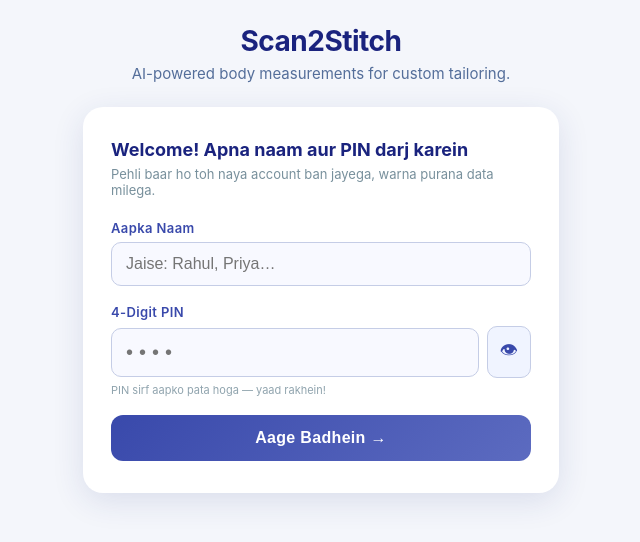
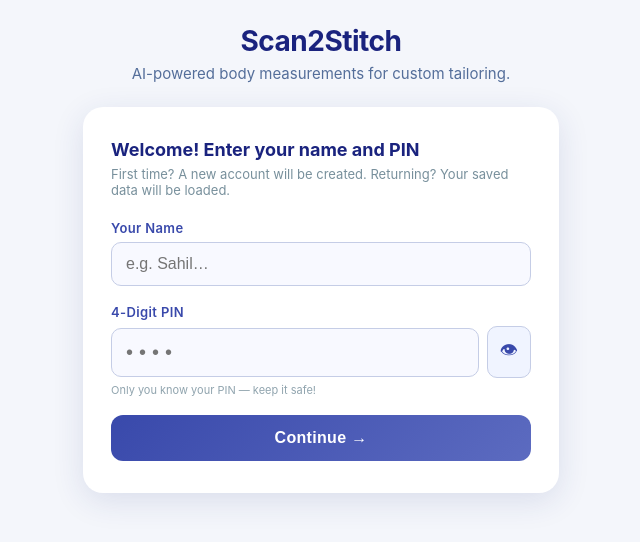
Before and after one commit to sahilhussain00746/Scan2Stitch, a Flask app: page / in a window 1280 px wide. Shown: the top 542 px of the page, without its empty margins (319-959 px from the left). Run offline with Flask 3, Linux system fonts and the light colour scheme; some libraries are stand-ins or nearby versions.

Commit message:
Revise UI text for login and measurement sections
Updated text for user interface elements in the login and measurement sections.

```diff
--- a/templates/index.html
+++ b/templates/index.html
@@ -15,16 +15,14 @@
       <p>AI-powered body measurements for custom tailoring.</p>
     </section>
 
-    <!-- ═══════════════════════════════════════════════════════════════════
-         LOGIN SCREEN — pehle yahi dikhega
-    ════════════════════════════════════════════════════════════════════ -->
+    <!-- LOGIN SCREEN -->
     <section id="loginSection" class="login-card">
-      <h2>Welcome! Apna naam aur PIN darj karein</h2>
-      <p class="login-sub">Pehli baar ho toh naya account ban jayega, warna purana data milega.</p>
+      <h2>Welcome! Enter your name and PIN</h2>
+      <p class="login-sub">First time? A new account will be created. Returning? Your saved data will be loaded.</p>
 
       <div class="login-field">
-        <label for="nameInput">Aapka Naam</label>
-        <input id="nameInput" type="text" placeholder="Jaise: Rahul, Priya…" maxlength="40" autocomplete="off">
+        <label for="nameInput">Your Name</label>
+        <input id="nameInput" type="text" placeholder="e.g. Sahil…" maxlength="40" autocomplete="off">
       </div>
 
       <div class="login-field">
@@ -32,52 +30,46 @@
         <div class="pin-row">
           <input id="pinInput" type="password" inputmode="numeric" pattern="\d{4}" maxlength="4"
                  placeholder="••••" autocomplete="off">
-          <button id="pinToggleBtn" class="pin-eye" title="PIN dikhao/chhupao">👁</button>
+          <button id="pinToggleBtn" class="pin-eye" title="Show / hide PIN">👁</button>
         </div>
-        <span class="pin-hint">PIN sirf aapko pata hoga — yaad rakhein!</span>
+        <span class="pin-hint">Only you know your PIN — keep it safe!</span>
       </div>
 
       <div id="loginError" class="login-error hidden"></div>
 
-      <button id="loginBtn" class="login-submit">Aage Badhein →</button>
+      <button id="loginBtn" class="login-submit">Continue →</button>
     </section>
 
-    <!-- ═══════════════════════════════════════════════════════════════════
-         RETURNING USER — previous measurements + New Measurement option
-    ════════════════════════════════════════════════════════════════════ -->
+    <!-- RETURNING USER — previous measurements + New Measurement option -->
     <section id="returningSection" class="hidden">
       <div class="returning-header">
         <div>
-          <h2 id="welcomeBackMsg">Wapas aaiye!</h2>
+          <h2 id="welcomeBackMsg">Welcome back!</h2>
           <p id="returningSubMsg" class="login-sub"></p>
         </div>
         <button id="logoutBtn" class="logout-btn">↩ Logout</button>
       </div>
 
-      <!-- Previous measurements table -->
       <div id="prevMeasurementsWrap">
-        <h3>Aapki Pichhli Measurements</h3>
+        <h3>Your Previous Measurements</h3>
         <div id="prevMeasurementsTable" class="prev-table-wrap"></div>
       </div>
 
-      <!-- Option to take new measurement -->
       <button id="newMeasurementBtn" class="login-submit" style="margin-top:20px;">
-        📸 Nayi Measurement Lein
+        📸 Take New Measurement
       </button>
     </section>
 
-    <!-- ═══════════════════════════════════════════════════════════════════
-         CAMERA + MEASUREMENT FLOW — yahan ab aayenge
-    ════════════════════════════════════════════════════════════════════ -->
+    <!-- CAMERA + MEASUREMENT FLOW -->
     <section id="measureSection" class="hidden">
 
       <div class="section-topbar">
-        <button id="backToHistoryBtn" class="back-btn">← Wapas Jao</button>
+        <button id="backToHistoryBtn" class="back-btn">← Go Back</button>
         <span id="activeUserBadge" class="user-badge"></span>
       </div>
 
       <div class="controls">
-        <label for="heightInput">Aapki Height (cm):</label>
+        <label for="heightInput">Your Height (cm):</label>
         <input id="heightInput" type="number" min="100" max="230" value="170">
       </div>
 
@@ -115,9 +107,7 @@
       </div>
     </section>
 
-    <!-- ═══════════════════════════════════════════════════════════════════
-         STATUS + RESULTS
-    ════════════════════════════════════════════════════════════════════ -->
+    <!-- STATUS + RESULTS -->
     <section id="statusSection" class="status-section hidden">
       <h2>Status</h2>
       <p id="statusMessage">Waiting…</p>
@@ -130,7 +120,7 @@
 
     <section id="resultsSection" class="results hidden">
       <div class="results-header">
-        <h2>Aapki Measurements</h2>
+        <h2>Your Measurements</h2>
         <span id="anglesUsed" class="angles-badge"></span>
       </div>
 
```
